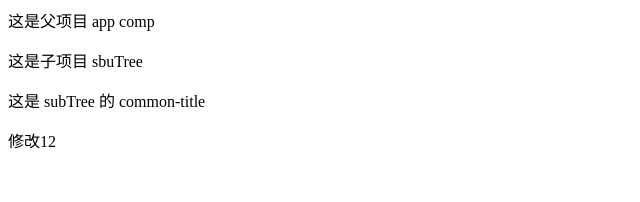
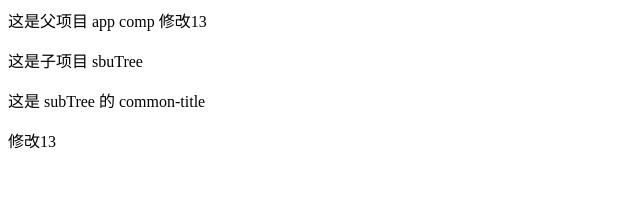
Before and after one commit to BetterGG/angular-use-sub, an Angular app: page / in a window 1280 px wide. Shown: the top 202 px of the page, without its empty margins (0-640 px from the left). Built offline with nearby package versions, Linux system fonts and the light colour scheme.

Commit message:
feat: 修改13

```diff
--- a/src/angularCommonSubtreeDemo/common-title/common-title.component.html
+++ b/src/angularCommonSubtreeDemo/common-title/common-title.component.html
@@ -1,3 +1,3 @@
 <p>这是 subTree 的 common-title </p>
 
-<p>修改12</p>
+<p>修改13</p>
--- a/src/app/app.component.html
+++ b/src/app/app.component.html
@@ -1,5 +1,5 @@
 <div>
-  这是父项目 app comp
+  这是父项目 app comp 修改13
 </div>
 <div>
   <p>这是子项目 sbuTree</p>
```
